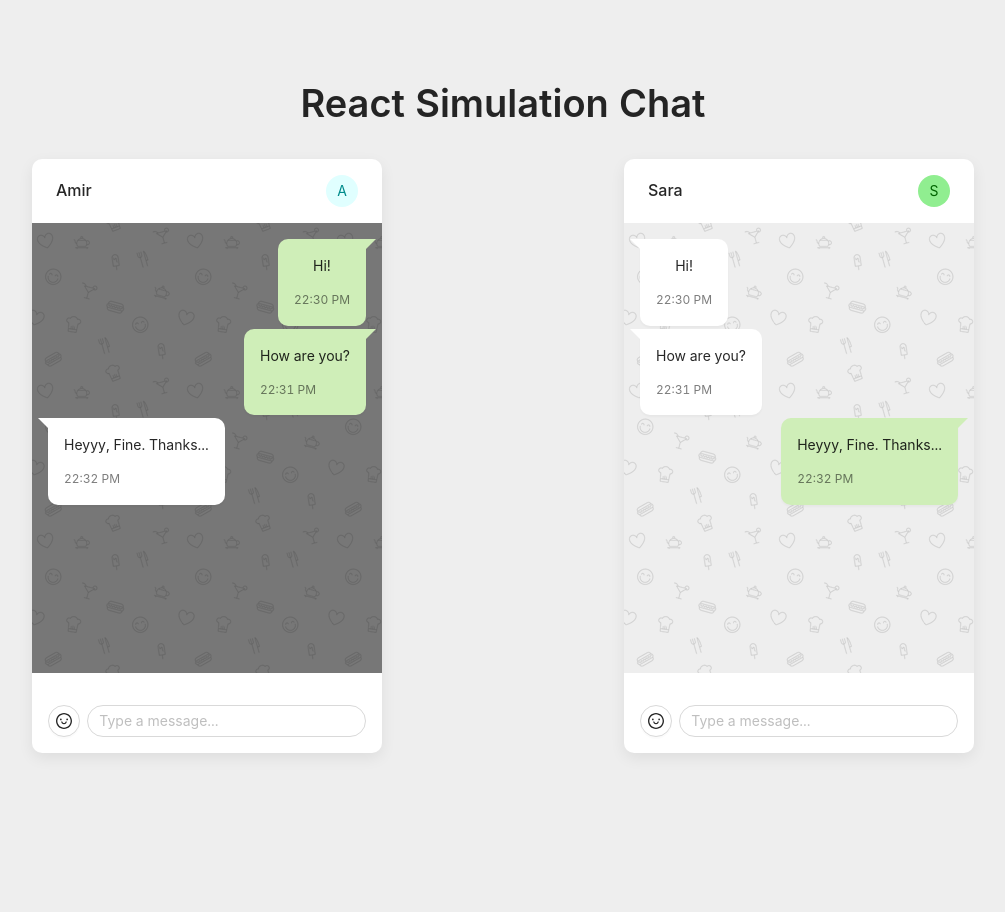
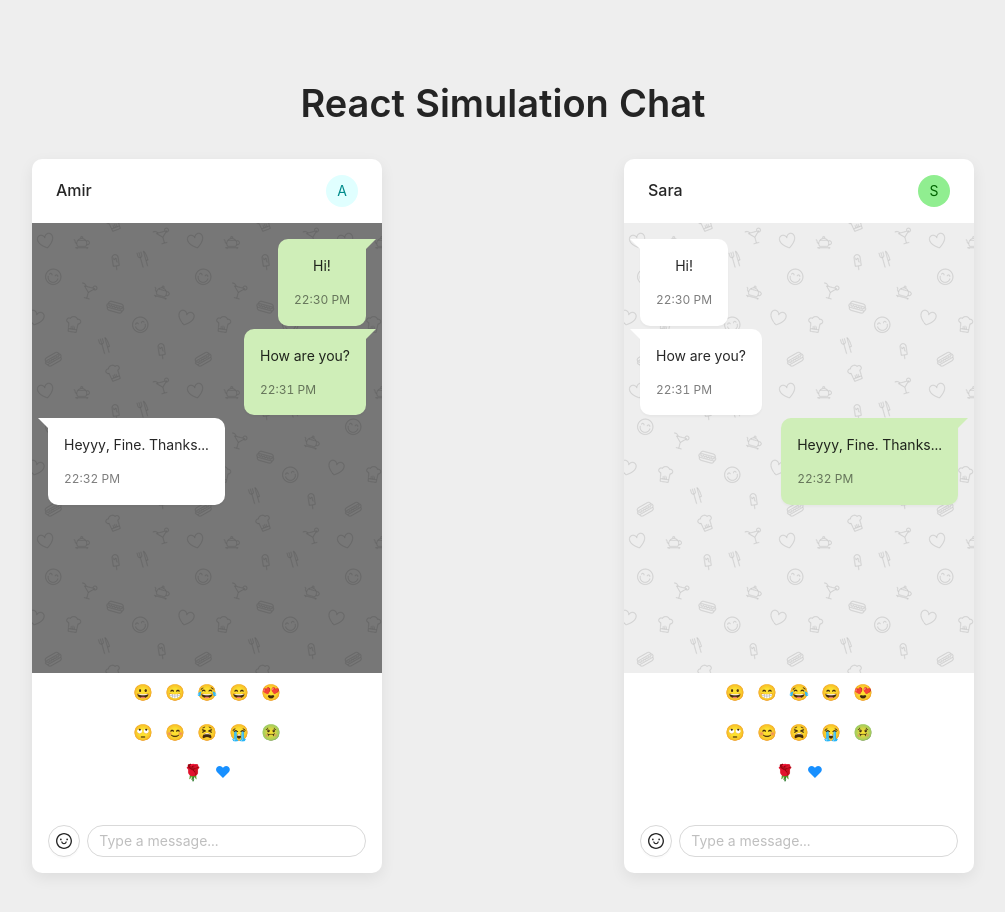
Before and after one commit to amiryxe/react-simulation-chat, a React (Create React App) app: page / in a window 1280 px wide. Shown: the top 912 px of the page, without its empty margins (137-1142 px from the left). Before the commit the page ends 801 px from the top, so only its background shows below. Built offline with nearby package versions, Linux system fonts and the light colour scheme; the HTML template or start-up script is replaced by a standard one.

Commit message:
add Emoji components

```diff
--- a/src/components/ChatBox.js
+++ b/src/components/ChatBox.js
@@ -1,5 +1,6 @@
 import React, { useState, useEffect } from 'react';
 import MessageList from '../components/MessageList';
+import Emojis from '../components/Emojis';
 import { formatAMPM } from '../util/time';
 import { Button, Row, Col, Avatar, Card, Input, Tooltip, Popover } from 'antd';
 import { SmileOutlined } from '@ant-design/icons';
@@ -63,6 +64,8 @@ const ChatBox = ({
         background={background}
       />
 
+      <Emojis />
+
       <div className='input-chat'>
         <Row>
           <Col flex={2} style={{ textAlign: 'left' }}>
--- /dev/null
+++ b/src/components/EmojiItem.js
@@ -0,0 +1,14 @@
+import React from 'react';
+import { Button } from 'antd';
+
+const EmojiItem = ({ emoji }) => {
+  return (
+    <li>
+      <Button type='link' size='large' style={{ padding: '5px' }}>
+        {emoji}
+      </Button>
+    </li>
+  );
+};
+
+export default EmojiItem;
--- /dev/null
+++ b/src/components/Emojis.css
@@ -0,0 +1,10 @@
+.emoji-list {
+  margin: 0;
+  padding: 0;
+  list-style: none;
+  max-width: 160px;
+}
+
+.emoji-list li {
+  display: inline-block;
+}
--- /dev/null
+++ b/src/components/Emojis.js
@@ -0,0 +1,65 @@
+import React, { useState } from 'react';
+import EmojiItem from './EmojiItem';
+import './Emojis.css';
+
+const Emojis = () => {
+  const [emojiList, setEmojiList] = useState([
+    {
+      id: 1,
+      emoji: '😀',
+    },
+    {
+      id: 2,
+      emoji: '😁',
+    },
+    {
+      id: 3,
+      emoji: '😂',
+    },
+    {
+      id: 4,
+      emoji: '😄',
+    },
+    {
+      id: 5,
+      emoji: '😍',
+    },
+    {
+      id: 6,
+      emoji: '🙄',
+    },
+    {
+      id: 7,
+      emoji: '😊',
+    },
+    {
+      id: 8,
+      emoji: '😫',
+    },
+    {
+      id: 9,
+      emoji: '😭',
+    },
+    {
+      id: 10,
+      emoji: '🤢',
+    },
+    {
+      id: 11,
+      emoji: '🌹',
+    },
+    {
+      id: 12,
+      emoji: '❤',
+    },
+  ]);
+  return (
+    <ul className='emoji-list'>
+      {emojiList.map((item) => (
+        <EmojiItem key={item.id} emoji={item.emoji} />
+      ))}
+    </ul>
+  );
+};
+
+export default Emojis;
```
